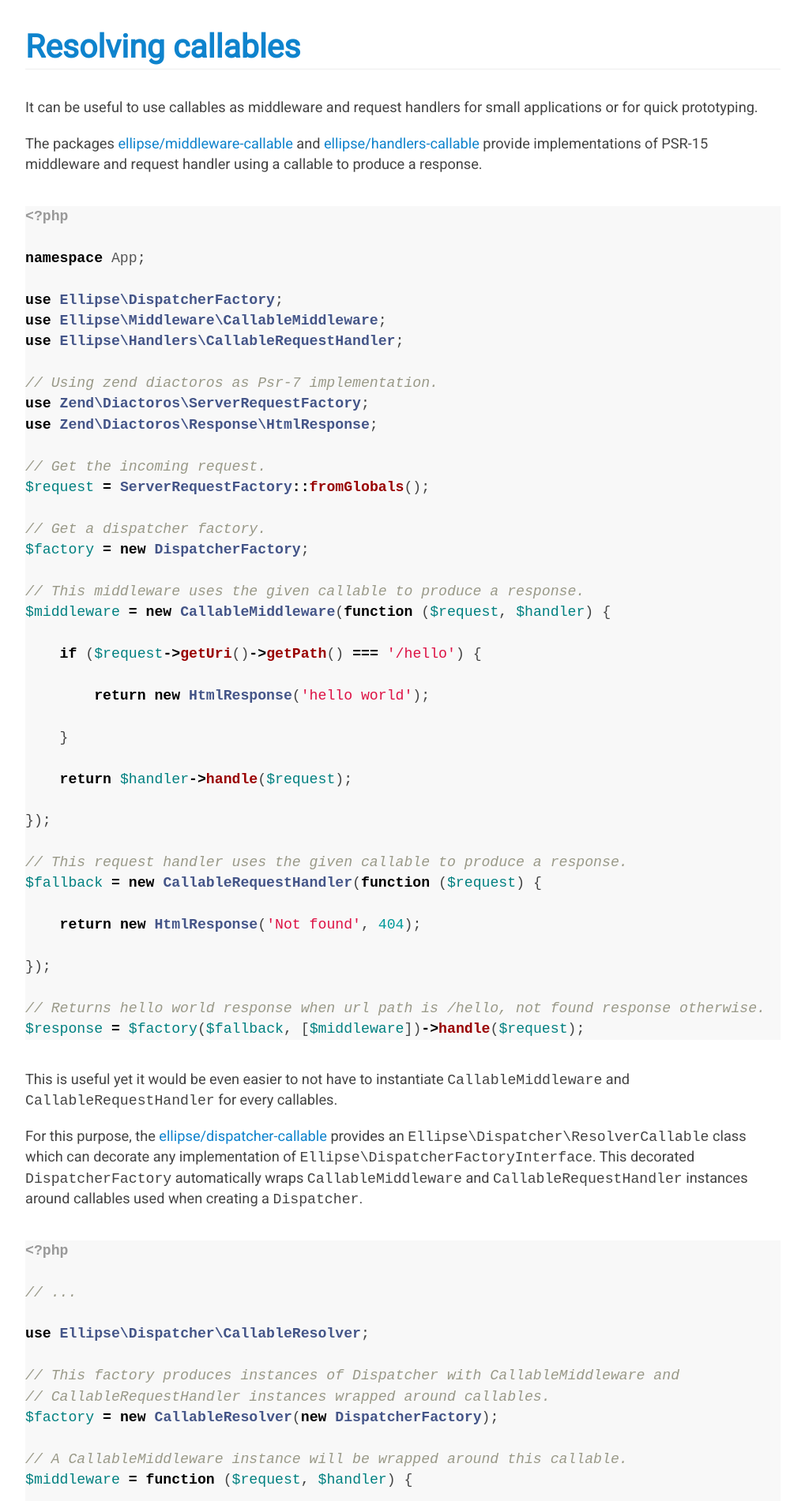
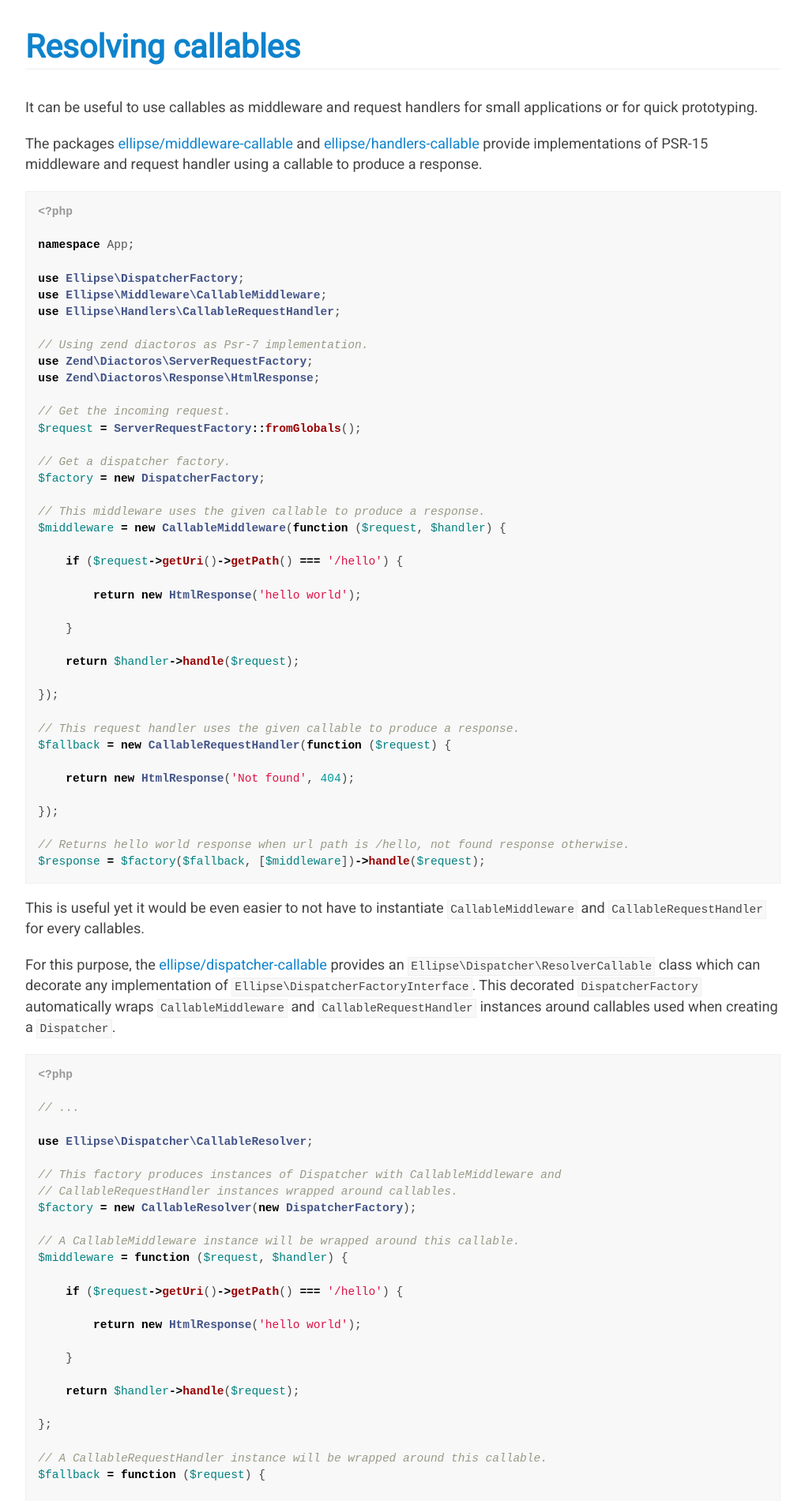
Before and after one commit to ellipsephp/ellipsephp.github.io, a Jekyll site: the page built from _posts/2018-03-26-resolving-callables-and-class-names.md, in a window 1280 px wide. Shown: the part 634-2535 px from the top of the page at 79% size, without its empty margins (130-1149 px from the left). Built offline with Jekyll 4.4.1, drawn with Linux system fonts in a browser that asks for light colours; nearby versions of some CDN libraries; comment, search, counter and statistics services are not loaded.

Commit message:
improve code displaying

```diff
--- a/_sass/_styles.scss
+++ b/_sass/_styles.scss
@@ -1,3 +1,5 @@
+@import url('https://fonts.googleapis.com/css?family=Heebo');
+
 body {
     font-family: 'Heebo', sans-serif;
     color: $text-color;
@@ -33,13 +35,24 @@ img {
 }
 
 pre {
-    margin: 2em 0;
+    margin: 0;
+    padding: 1em;
     max-width: 100%;
     overflow-x: auto;
 }
 
 code {
     overflow-wrap: break-word;
+}
+
+.highlighter-rouge {
+    font-size: 0.8em;
+    background-color: #f8f8f8;
+    border: 1px solid #f0f0f0;
+}
+
+code.highlighter-rouge {
+    padding: 0.2em;
 }
 
 hr {
```
